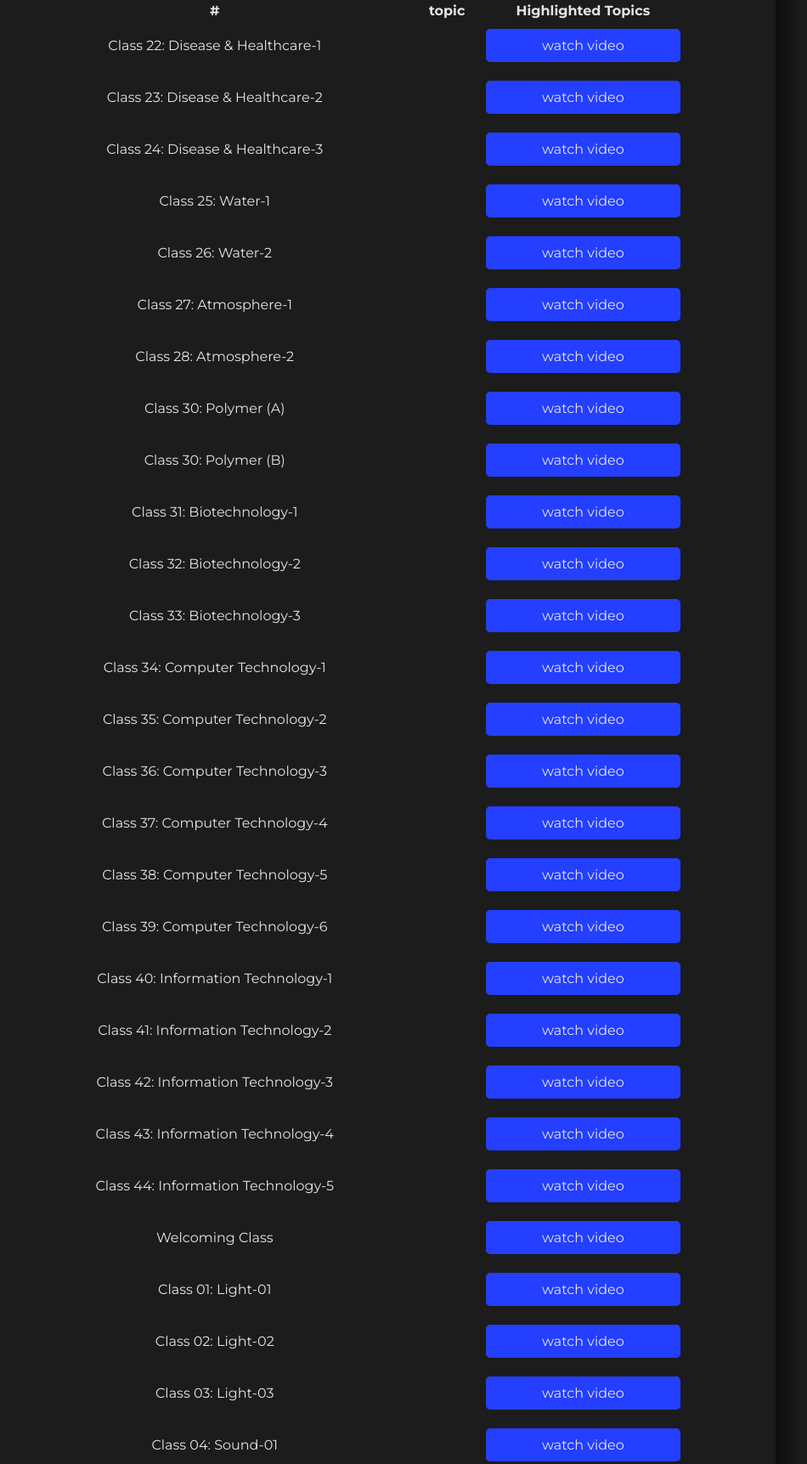
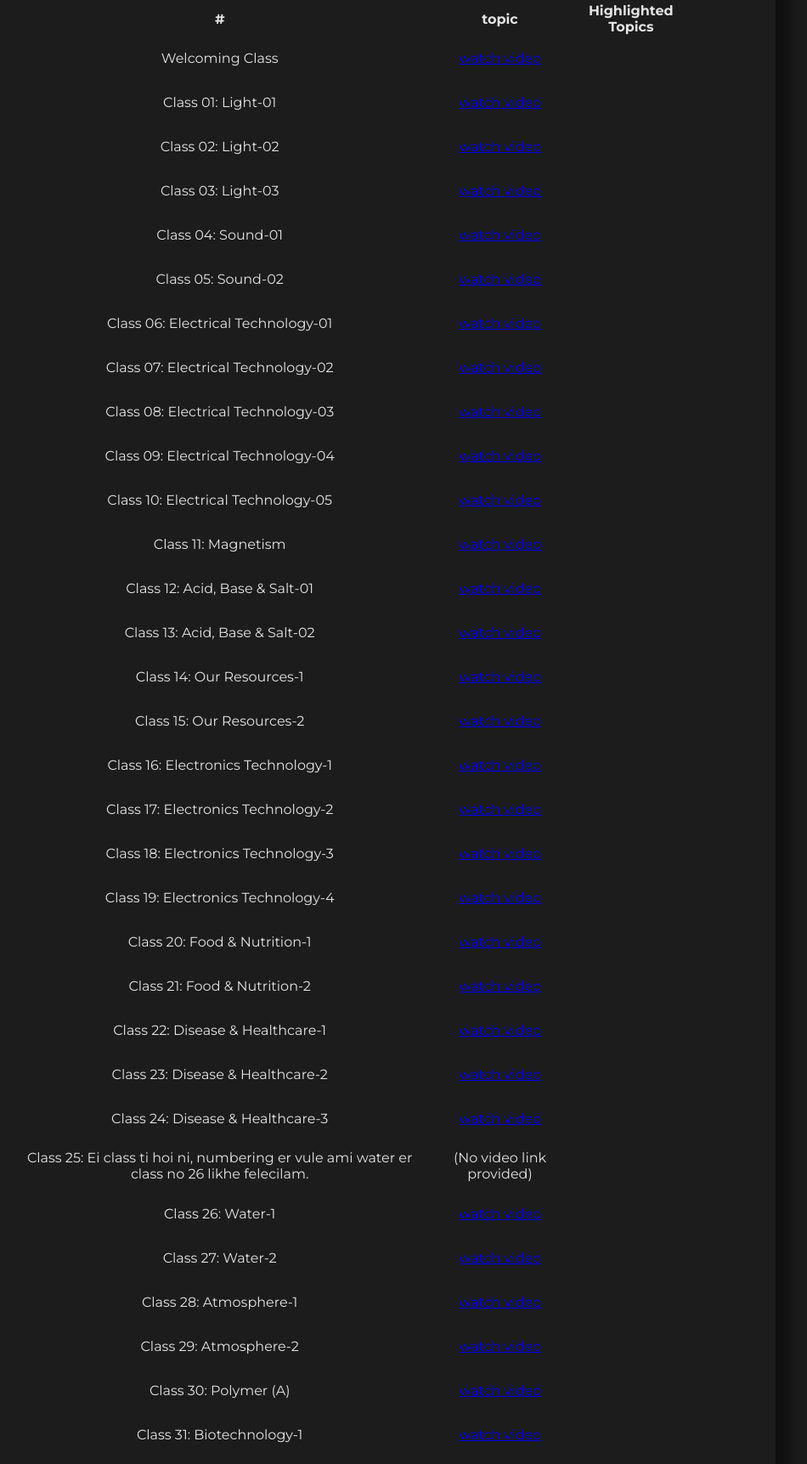
Before and after one commit to noor39/writtenscience44, a plain HTML site: page index.html in a window 1280 px wide. Shown: the part 389-2112 px from the top of the page at 85% size, without its empty margins (227-1177 px from the left). Drawn offline with Linux system fonts and the light colour scheme.

Commit message:
Update index.html

```diff
--- a/index.html
+++ b/index.html
@@ -37,234 +37,187 @@
 				<th>topic</th>
 				<th>Highlighted Topics</th>
 			</tr>
-			<tr>
-    <td>Class 22: Disease & Healthcare-1</td>
-    <td></td>
-    <td class="link"><a href="https://web.facebook.com/100004390994356/videos/808849640292969/" target="_blank">watch video</a></td>
-</tr>
-<tr>
-    <td>Class 23: Disease & Healthcare-2</td>
-    <td></td>
-    <td class="link"><a href="https://web.facebook.com/100004390994356/videos/400245022278943/" target="_blank">watch video</a></td>
-</tr>
-<tr>
-    <td>Class 24: Disease & Healthcare-3</td>
-    <td></td>
-    <td class="link"><a href="https://web.facebook.com/100004390994356/videos/759092522086251/" target="_blank">watch video</a></td>
-</tr>
-<tr>
-    <td>Class 25: Water-1</td>
-    <td></td>
-    <td class="link"><a href="https://web.facebook.com/100004390994356/videos/784926902745223/" target="_blank">watch video</a></td>
-</tr>
-<tr>
-    <td>Class 26: Water-2</td>
-    <td></td>
-    <td class="link"><a href="https://web.facebook.com/100004390994356/videos/467445838620152/" target="_blank">watch video</a></td>
-</tr>
-<tr>
-    <td>Class 27: Atmosphere-1</td>
-    <td></td>
-    <td class="link"><a href="https://web.facebook.com/100004390994356/videos/763364011617379/" target="_blank">watch video</a></td>
-</tr>
-<tr>
-    <td>Class 28: Atmosphere-2</td>
-    <td></td>
-    <td class="link"><a href="https://web.facebook.com/100004390994356/videos/608239534294033/" target="_blank">watch video</a></td>
-</tr>
-<tr>
-    <td>Class 30: Polymer (A)</td>
-    <td></td>
-    <td class="link"><a href="https://web.facebook.com/100004390994356/videos/1140794786847647/" target="_blank">watch video</a></td>
-</tr>
-<tr>
-    <td>Class 30: Polymer (B)</td>
-    <td></td>
-    <td class="link"><a href="https://web.facebook.com/100004390994356/videos/461031492709737/" target="_blank">watch video</a></td>
-</tr>
-<tr>
-    <td>Class 31: Biotechnology-1</td>
-    <td></td>
-    <td class="link"><a href="https://web.facebook.com/100004390994356/videos/499650841974960/" target="_blank">watch video</a></td>
-</tr>
-<tr>
-    <td>Class 32: Biotechnology-2</td>
-    <td></td>
-    <td class="link"><a href="https://web.facebook.com/100004390994356/videos/1199847704303602/" target="_blank">watch video</a></td>
-</tr>
-<tr>
-    <td>Class 33: Biotechnology-3</td>
-    <td></td>
-    <td class="link"><a href="https://web.facebook.com/100004390994356/videos/487948959922414/" target="_blank">watch video</a></td>
-</tr>
-<tr>
-    <td>Class 34: Computer Technology-1</td>
-    <td></td>
-    <td class="link"><a href="https://web.facebook.com/100004390994356/videos/620876719588521/" target="_blank">watch video</a></td>
-</tr>
-<tr>
-    <td>Class 35: Computer Technology-2</td>
-    <td></td>
-    <td class="link"><a href="https://web.facebook.com/100004390994356/videos/778493680114716/" target="_blank">watch video</a></td>
-</tr>
-<tr>
-    <td>Class 36: Computer Technology-3</td>
-    <td></td>
-    <td class="link"><a href="https://web.facebook.com/100004390994356/videos/1555779078186849/" target="_blank">watch video</a></td>
-</tr>
-<tr>
-    <td>Class 37: Computer Technology-4</td>
-    <td></td>
-    <td class="link"><a href="https://web.facebook.com/100004390994356/videos/484388407064314/" target="_blank">watch video</a></td>
-</tr>
-<tr>
-    <td>Class 38: Computer Technology-5</td>
-    <td></td>
-    <td class="link"><a href="https://web.facebook.com/100004390994356/videos/1160901778171521/" target="_blank">watch video</a></td>
-</tr>
-<tr>
-    <td>Class 39: Computer Technology-6</td>
-    <td></td>
-    <td class="link"><a href="https://web.facebook.com/100004390994356/videos/3254538961452581/" target="_blank">watch video</a></td>
-</tr>
-<tr>
-    <td>Class 40: Information Technology-1</td>
-    <td></td>
-    <td class="link"><a href="https://web.facebook.com/100004390994356/videos/953150798976700/" target="_blank">watch video</a></td>
-</tr>
-<tr>
-    <td>Class 41: Information Technology-2</td>
-    <td></td>
-    <td class="link"><a href="https://web.facebook.com/100004390994356/videos/828826665058845/" target="_blank">watch video</a></td>
-</tr>
-<tr>
-    <td>Class 42: Information Technology-3</td>
-    <td></td>
-    <td class="link"><a href="https://web.facebook.com/100004390994356/videos/1511632915971888/" target="_blank">watch video</a></td>
-</tr>
-<tr>
-    <td>Class 43: Information Technology-4</td>
-    <td></td>
-    <td class="link"><a href="https://web.facebook.com/100004390994356/videos/6232893296739914/" target="_blank">watch video</a></td>
-</tr>
-<tr>
-    <td>Class 44: Information Technology-5</td>
-    <td></td>
-    <td class="link"><a href="https://web.facebook.com/100004390994356/videos/827805781876717/" target="_blank">watch video</a></td>
-</tr>
 
 	<tbody>
 		<tr>
     <td>Welcoming Class</td>
-    <td></td>
-    <td class="link"><a href="https://www.facebook.com/100004390994356/videos/305375258381687/" target="_blank">watch video</a></td>
+    <td><a href="https://www.facebook.com/100004390994356/videos/305375258381687/" target="_blank">watch video</a></td>
 </tr>
 <tr>
     <td>Class 01: Light-01</td>
-    <td></td>
-    <td class="link"><a href="https://www.facebook.com/100004390994356/videos/461147159170263/" target="_blank">watch video</a></td>
+    <td><a href="https://www.facebook.com/100004390994356/videos/461147159170263/" target="_blank">watch video</a></td>
 </tr>
 <tr>
     <td>Class 02: Light-02</td>
-    <td></td>
-    <td class="link"><a href="https://www.facebook.com/100004390994356/videos/3622253268002059/" target="_blank">watch video</a></td>
+    <td><a href="https://www.facebook.com/100004390994356/videos/3622253268002059/" target="_blank">watch video</a></td>
 </tr>
 <tr>
     <td>Class 03: Light-03</td>
-    <td></td>
-    <td class="link"><a href="https://www.facebook.com/100004390994356/videos/378263887732608/" target="_blank">watch video</a></td>
+    <td><a href="https://www.facebook.com/100004390994356/videos/378263887732608/" target="_blank">watch video</a></td>
 </tr>
 <tr>
     <td>Class 04: Sound-01</td>
-    <td></td>
-    <td class="link"><a href="https://web.facebook.com/100004390994356/videos/508403710974598/" target="_blank">watch video</a></td>
+    <td><a href="https://web.facebook.com/100004390994356/videos/508403710974598/" target="_blank">watch video</a></td>
 </tr>
 <tr>
     <td>Class 05: Sound-02</td>
-    <td></td>
-    <td class="link"><a href="https://web.facebook.com/100004390994356/videos/712361996750832/" target="_blank">watch video</a></td>
+    <td><a href="https://web.facebook.com/100004390994356/videos/712361996750832/" target="_blank">watch video</a></td>
 </tr>
 <tr>
     <td>Class 06: Electrical Technology-01</td>
-    <td></td>
-    <td class="link"><a href="https://www.facebook.com/100004390994356/videos/1194739254420753/" target="_blank">watch video</a></td>
+    <td><a href="https://www.facebook.com/100004390994356/videos/1194739254420753/" target="_blank">watch video</a></td>
 </tr>
 <tr>
     <td>Class 07: Electrical Technology-02</td>
-    <td></td>
-    <td class="link"><a href="https://www.facebook.com/100004390994356/videos/412230950855422/" target="_blank">watch video</a></td>
+    <td><a href="https://www.facebook.com/100004390994356/videos/412230950855422/" target="_blank">watch video</a></td>
 </tr>
 <tr>
     <td>Class 08: Electrical Technology-03</td>
-    <td></td>
-    <td class="link"><a href="https://www.facebook.com/100004390994356/videos/999630230655653/" target="_blank">watch video</a></td>
+    <td><a href="https://www.facebook.com/100004390994356/videos/999630230655653/" target="_blank">watch video</a></td>
 </tr>
 <tr>
     <td>Class 09: Electrical Technology-04</td>
-    <td></td>
-    <td class="link"><a href="https://www.facebook.com/100004390994356/videos/317704350496590/" target="_blank">watch video</a></td>
+    <td><a href="https://www.facebook.com/100004390994356/videos/317704350496590/" target="_blank">watch video</a></td>
 </tr>
 <tr>
     <td>Class 10: Electrical Technology-05</td>
-    <td></td>
-    <td class="link"><a href="https://www.facebook.com/100004390994356/videos/746231670037134/" target="_blank">watch video</a></td>
+    <td><a href="https://www.facebook.com/100004390994356/videos/746231670037134/" target="_blank">watch video</a></td>
 </tr>
 <tr>
     <td>Class 11: Magnetism</td>
-    <td></td>
-    <td class="link"><a href="https://web.facebook.com/100004390994356/videos/1198119144318224/" target="_blank">watch video</a></td>
+    <td><a href="https://web.facebook.com/100004390994356/videos/1198119144318224/" target="_blank">watch video</a></td>
 </tr>
 <tr>
     <td>Class 12: Acid, Base & Salt-01</td>
-    <td></td>
-    <td class="link"><a href="https://web.facebook.com/100004390994356/videos/2167097293467609/" target="_blank">watch video</a></td>
+    <td><a href="https://web.facebook.com/100004390994356/videos/2167097293467609/" target="_blank">watch video</a></td>
 </tr>
 <tr>
     <td>Class 13: Acid, Base & Salt-02</td>
-    <td></td>
-    <td class="link"><a href="https://web.facebook.com/100004390994356/videos/1854703794731938/" target="_blank">watch video</a></td>
+    <td><a href="https://web.facebook.com/100004390994356/videos/1854703794731938/" target="_blank">watch video</a></td>
 </tr>
 <tr>
     <td>Class 14: Our Resources-1</td>
-    <td></td>
-    <td class="link"><a href="https://web.facebook.com/100004390994356/videos/1709257476108929/" target="_blank">watch video</a></td>
+    <td><a href="https://web.facebook.com/100004390994356/videos/1709257476108929/" target="_blank">watch video</a></td>
 </tr>
 <tr>
     <td>Class 15: Our Resources-2</td>
-    <td></td>
-    <td class="link"><a href="https://web.facebook.com/100004390994356/videos/369350895357333/" target="_blank">watch video</a></td>
+    <td><a href="https://web.facebook.com/100004390994356/videos/369350895357333/" target="_blank">watch video</a></td>
 </tr>
 <tr>
     <td>Class 16: Electronics Technology-1</td>
-    <td></td>
-    <td class="link"><a href="https://web.facebook.com/100004390994356/videos/424642659641491/" target="_blank">watch video</a></td>
+    <td><a href="https://web.facebook.com/100004390994356/videos/424642659641491/" target="_blank">watch video</a></td>
 </tr>
 <tr>
     <td>Class 17: Electronics Technology-2</td>
-    <td></td>
-    <td class="link"><a href="https://web.facebook.com/100004390994356/videos/378082584400985/" target="_blank">watch video</a></td>
+    <td><a href="https://web.facebook.com/100004390994356/videos/378082584400985/" target="_blank">watch video</a></td>
 </tr>
 <tr>
     <td>Class 18: Electronics Technology-3</td>
-    <td></td>
-    <td class="link"><a href="https://web.facebook.com/100004390994356/videos/486486539482150/" target="_blank">watch video</a></td>
+    <td><a href="https://web.facebook.com/100004390994356/videos/486486539482150/" target="_blank">watch video</a></td>
 </tr>
 <tr>
     <td>Class 19: Electronics Technology-4</td>
-    <td></td>
-    <td class="link"><a href="https://web.facebook.com/100004390994356/videos/479805763593092/" target="_blank">watch video</a></td>
+    <td><a href="https://web.facebook.com/100004390994356/videos/479805763593092/" target="_blank">watch video</a></td>
 </tr>
 <tr>
     <td>Class 20: Food & Nutrition-1</td>
-    <td></td>
-    <td class="link"><a href="https://web.facebook.com/100004390994356/videos/1148538192672897/" target="_blank">watch video</a></td>
+    <td><a href="https://web.facebook.com/100004390994356/videos/1148538192672897/" target="_blank">watch video</a></td>
 </tr>
 <tr>
     <td>Class 21: Food & Nutrition-2</td>
-    <td></td>
-    <td class="link"><a href="https://web.facebook.com/100004390994356/videos/600035014895806/" target="_blank">watch video</a></td>
+    <td><a href="https://web.facebook.com/100004390994356/videos/600035014895806/" target="_blank">watch video</a></td>
 </tr>
-
+<tr>
+    <td>Class 22: Disease & Healthcare-1</td>
+    <td><a href="https://web.facebook.com/100004390994356/videos/808849640292969/" target="_blank">watch video</a></td>
+</tr>
+<tr>
+    <td>Class 23: Disease & Healthcare-2</td>
+    <td><a href="https://web.facebook.com/100004390994356/videos/400245022278943/" target="_blank">watch video</a></td>
+</tr>
+<tr>
+    <td>Class 24: Disease & Healthcare-3</td>
+    <td><a href="https://web.facebook.com/100004390994356/videos/759092522086251/" target="_blank">watch video</a></td>
+</tr>
+<tr>
+    <td>Class 25: Ei class ti hoi ni, numbering er vule ami water er class no 26 likhe felecilam.</td>
+    <td>(No video link provided)</td>
+</tr>
+<tr>
+    <td>Class 26: Water-1</td>
+    <td><a href="https://web.facebook.com/100004390994356/videos/784926902745223/" target="_blank">watch video</a></td>
+</tr>
+<tr>
+    <td>Class 27: Water-2</td>
+    <td><a href="https://web.facebook.com/100004390994356/videos/467445838620152/" target="_blank">watch video</a></td>
+</tr>
+<tr>
+    <td>Class 28: Atmosphere-1</td>
+    <td><a href="https://web.facebook.com/100004390994356/videos/763364011617379/" target="_blank">watch video</a></td>
+</tr>
+<tr>
+    <td>Class 29: Atmosphere-2</td>
+    <td><a href="https://web.facebook.com/100004390994356/videos/608239534294033/" target="_blank">watch video</a></td>
+</tr>
+<tr>
+    <td>Class 30: Polymer (A)</td>
+    <td><a href="https://web.facebook.com/100004390994356/videos/1140794786847647/" target="_blank">watch video</a></td>
+</tr>
+<tr>
+    <td>Class 31: Biotechnology-1</td>
+    <td><a href="https://web.facebook.com/100004390994356/videos/499650841974960/" target="_blank">watch video</a></td>
+</tr>
+<tr>
+    <td>Class 32: Biotechnology-2</td>
+    <td><a href="https://web.facebook.com/100004390994356/videos/1199847704303602/" target="_blank">watch video</a></td>
+</tr>
+<tr>
+    <td>Class 33: Biotechnology-3</td>
+    <td><a href="https://web.facebook.com/100004390994356/videos/487948959922414/" target="_blank">watch video</a></td>
+</tr>
+<tr>
+    <td>Class 34: Computer Technology-1</td>
+    <td><a href="https://web.facebook.com/100004390994356/videos/620876719588521/" target="_blank">watch video</a></td>
+</tr>
+<tr>
+    <td>Class 35: Computer Technology-2</td>
+    <td><a href="https://web.facebook.com/100004390994356/videos/778493680114716/" target="_blank">watch video</a></td>
+</tr>
+<tr>
+    <td>Class 36: Computer Technology-3</td>
+    <td><a href="https://web.facebook.com/100004390994356/videos/1555779078186849/" target="_blank">watch video</a></td>
+</tr>
+<tr>
+    <td>Class 37: Computer Technology-4</td>
+    <td><a href="https://web.facebook.com/100004390994356/videos/484388407064314/" target="_blank">watch video</a></td>
+</tr>
+<tr>
+    <td>Class 38: Computer Technology-5</td>
+    <td><a href="https://web.facebook.com/100004390994356/videos/1160901778171521/" target="_blank">watch video</a></td>
+</tr><tr>
+    <td>Class 39: Computer Technology-6</td>
+    <td><a href="https://web.facebook.com/100004390994356/videos/3254538961452581/" target="_blank">watch video</a></td>
+</tr>
+<tr>
+    <td>Class 40: Information Technology-1</td>
+    <td><a href="https://web.facebook.com/100004390994356/videos/953150798976700/" target="_blank">watch video</a></td>
+</tr>
+<tr>
+    <td>Class 41: Information Technology-2</td>
+    <td><a href="https://web.facebook.com/100004390994356/videos/828826665058845/" target="_blank">watch video</a></td>
+</tr>
+<tr>
+    <td>Class 42: Information Technology-3</td>
+    <td><a href="https://web.facebook.com/100004390994356/videos/1511632915971888/" target="_blank">watch video</a></td>
+</tr>
+<tr>
+    <td>Class 43: Information Technology-4</td>
+    <td><a href="https://web.facebook.com/100004390994356/videos/6232893296739914/" target="_blank">watch video</a></td>
+</tr>
+<tr>
+    <td>Class 44: Information Technology-5</td>
+    <td><a href="https://web.facebook.com/100004390994356/videos/827805781876717/" target="_blank">watch video</a></td>
+</tr>
 </tbody>
 
 		</table>
```
Lines whose indentation alone changed are shown as unchanged.
